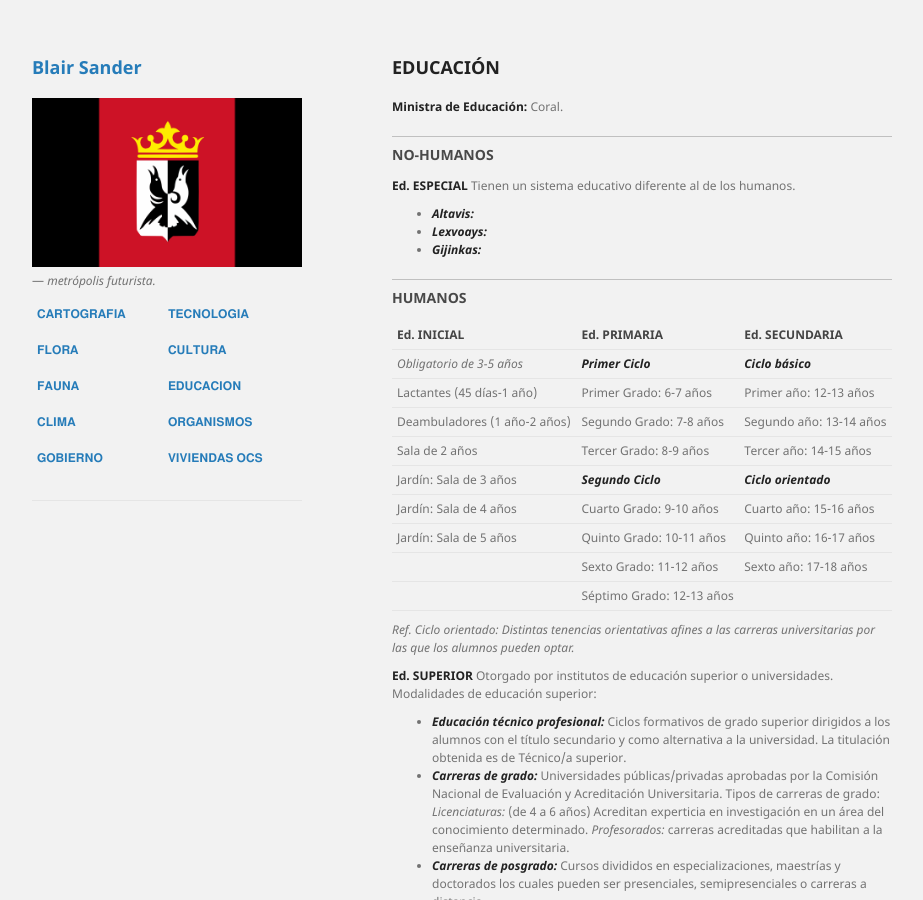
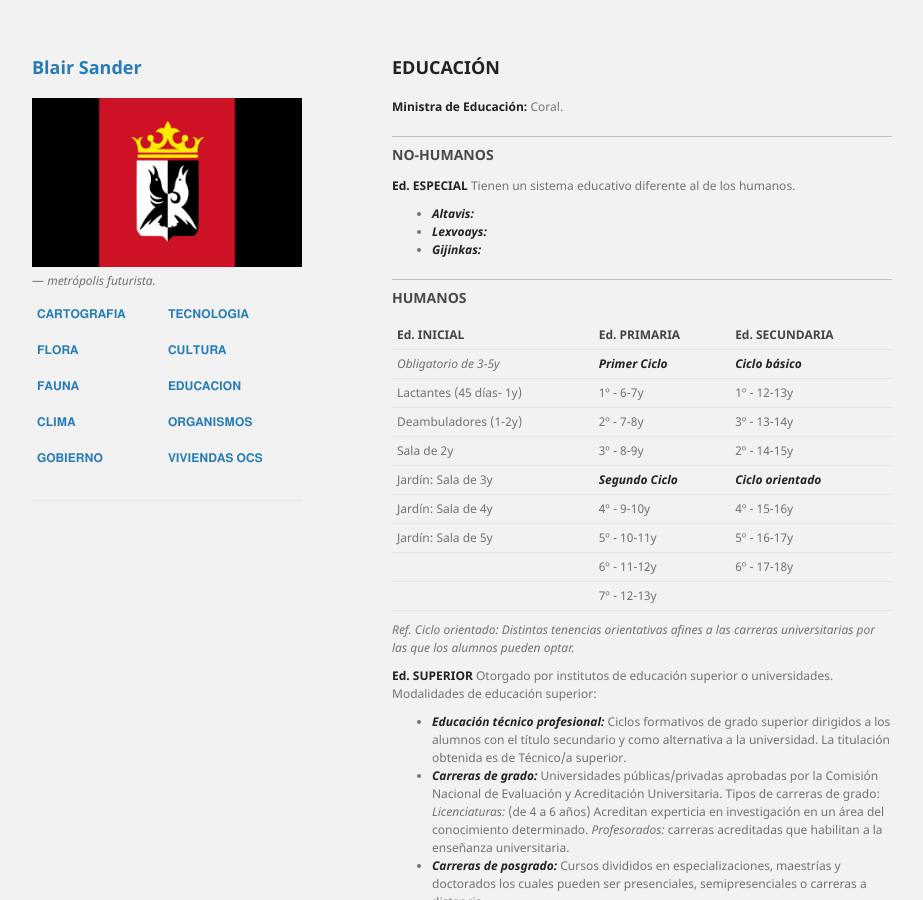
Before and after one commit to BlairSander/ciudad, a Jekyll site: the page built from educacion.md, in a window 1280 px wide and 900 px high. Shown: the whole window, without its empty margins (178-1101 px from the left). Built offline with Jekyll 4.4.1, drawn with Linux system fonts in a browser that asks for light colours; our own code applies the rules of GitHub Pages for plain Markdown files.

Commit message:
educacion.md

```diff
--- a/educacion.md
+++ b/educacion.md
@@ -18,15 +18,15 @@ Tienen un sistema educativo diferente al de los humanos.
 
 | Ed. INICIAL | Ed. PRIMARIA | Ed. SECUNDARIA |
 |------|------|------|
-| *Obligatorio de 3-5 años* | ***Primer Ciclo*** | ***Ciclo básico*** |
-| Lactantes (45 días-1 año) | Primer Grado: 6-7 años| Primer año: 12-13 años |
-| Deambuladores (1 año-2 años) | Segundo Grado: 7-8 años| Segundo año:	13-14 años |
-| Sala de 2 años | Tercer Grado: 8-9 años | Tercer año: 14-15 años |
-| Jardín: Sala de 3 años | ***Segundo Ciclo*** | ***Ciclo orientado*** |
-| Jardín: Sala de 4 años | Cuarto Grado: 9-10 años| Cuarto año: 15-16 años |
-| Jardín: Sala de 5 años | Quinto Grado: 10-11 años | Quinto año: 16-17 años |
-|| Sexto Grado: 11-12 años| Sexto año: 17-18 años |
-|| Séptimo Grado: 12-13 años| |
+| *Obligatorio de 3-5y* | ***Primer Ciclo*** | ***Ciclo básico*** |
+| Lactantes (45 días- 1y) | 1º - 6-7y| 1º - 12-13y |
+| Deambuladores (1-2y) | 2º - 7-8y | 3º -	13-14y |
+| Sala de 2y | 3º - 8-9y | 2º - 14-15y |
+| Jardín: Sala de 3y | ***Segundo Ciclo*** | ***Ciclo orientado*** |
+| Jardín: Sala de 4y | 4º - 9-10y| 4º - 15-16y |
+| Jardín: Sala de 5y | 5º - 10-11y | 5º - 16-17y |
+|| 6º - 11-12y| 6º - 17-18y |
+|| 7º - 12-13y| |
 
 *Ref. Ciclo orientado: Distintas tenencias orientativas afines a las carreras universitarias por las que los alumnos pueden optar.*
 
```
